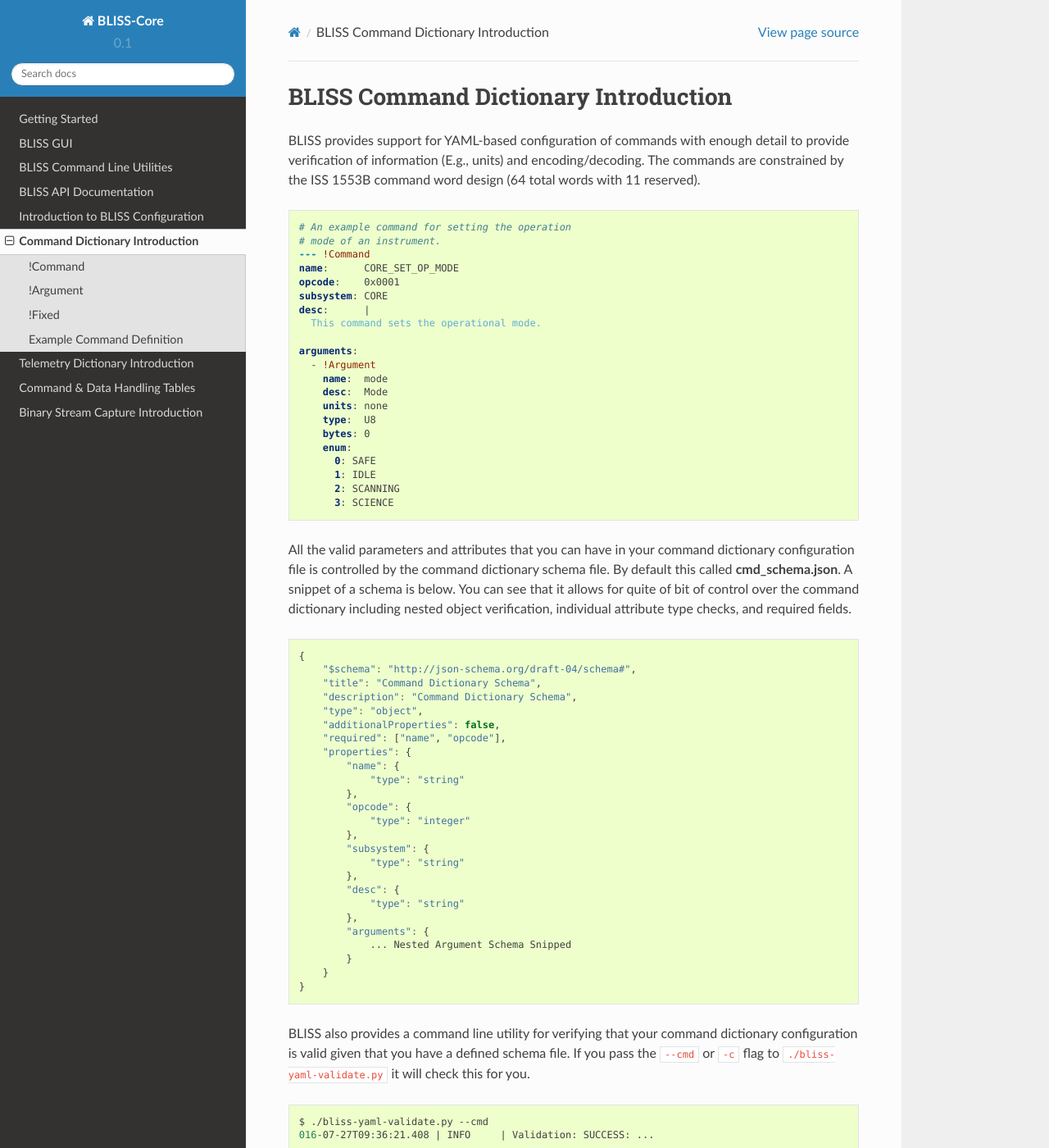
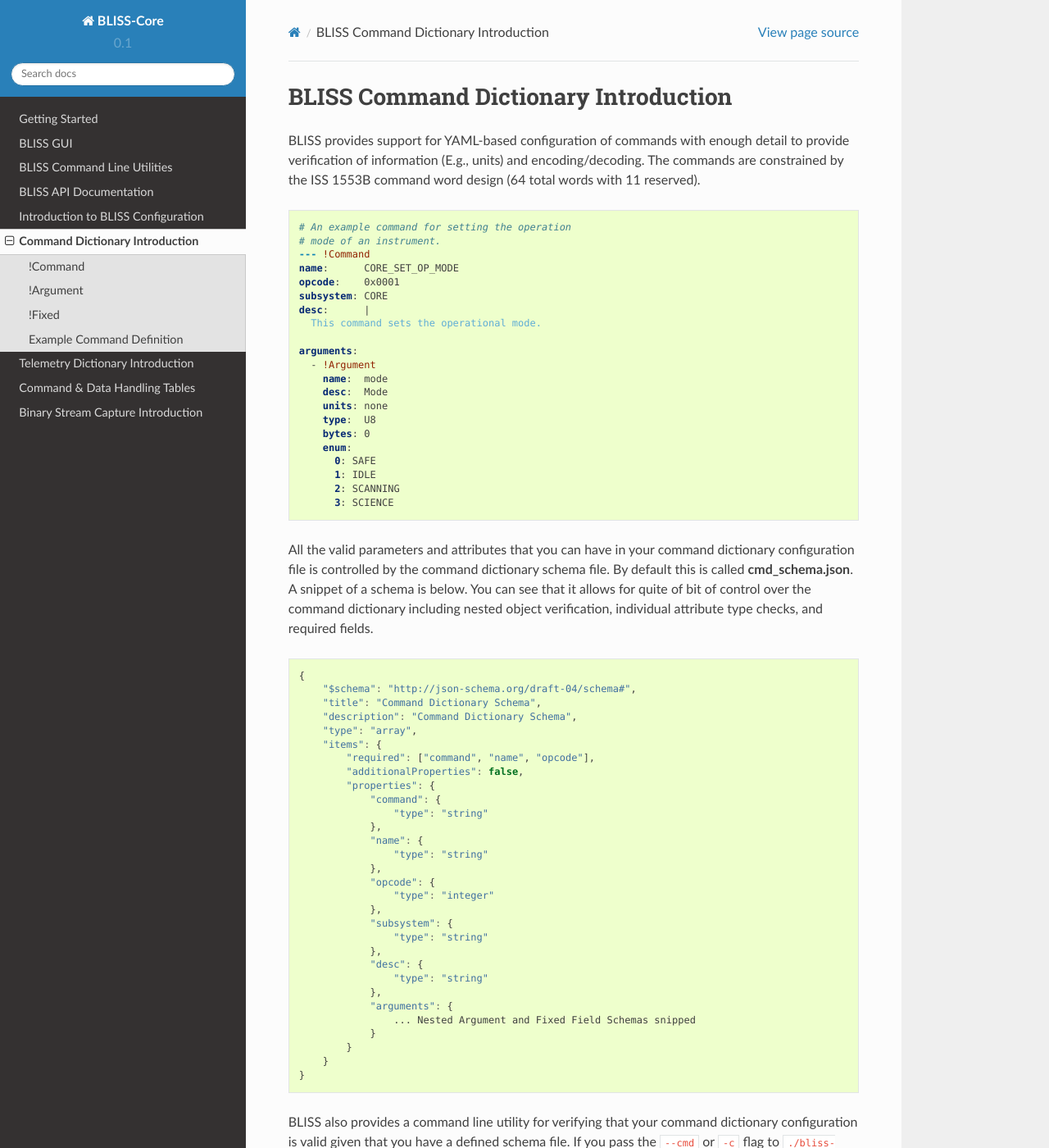
Before and after one commit to NASA-AMMOS/AIT-Core, a Sphinx documentation site: the page built from doc/source/command_intro.rst, in a window 1280 px wide and 1400 px high. Shown: the whole window at 82% size. Built offline with Sphinx 7.4.7 and the Read the Docs theme 2.0.0, drawn with Linux system fonts in a browser that asks for light colours.

Commit message:
Sphinx command dict intro typo fix and schema updates

```diff
--- a/doc/source/command_intro.rst
+++ b/doc/source/command_intro.rst
@@ -27,7 +27,7 @@
           2: SCANNING
           3: SCIENCE
 
-All the valid parameters and attributes that you can have in your command dictionary configuration file is controlled by the command dictionary schema file. By default this called **cmd_schema.json**. A snippet of a schema is below. You can see that it allows for quite of bit of control over the command dictionary including nested object verification, individual attribute type checks, and required fields.
+All the valid parameters and attributes that you can have in your command dictionary configuration file is controlled by the command dictionary schema file. By default this is called **cmd_schema.json**. A snippet of a schema is below. You can see that it allows for quite of bit of control over the command dictionary including nested object verification, individual attribute type checks, and required fields.
 
 .. code-block:: javascript
 
@@ -35,24 +35,29 @@
         "$schema": "http://json-schema.org/draft-04/schema#",
         "title": "Command Dictionary Schema",
         "description": "Command Dictionary Schema",
-        "type": "object",
-        "additionalProperties": false,
-        "required": ["name", "opcode"],
-        "properties": {
-            "name": {
-                "type": "string"
-            },
-            "opcode": {
-                "type": "integer"
-            },
-            "subsystem": {
-                "type": "string"
-            },
-            "desc": {
-                "type": "string"
-            },
-            "arguments": {
-                ... Nested Argument Schema Snipped
+        "type": "array",
+        "items": {
+            "required": ["command", "name", "opcode"],
+            "additionalProperties": false,
+            "properties": {
+                "command": {
+                    "type": "string"
+                },
+                "name": {
+                    "type": "string"
+                },
+                "opcode": {
+                    "type": "integer"
+                },
+                "subsystem": {
+                    "type": "string"
+                },
+                "desc": {
+                    "type": "string"
+                },
+                "arguments": {
+                    ... Nested Argument and Fixed Field Schemas snipped
+                }
             }
         }
     }
```
